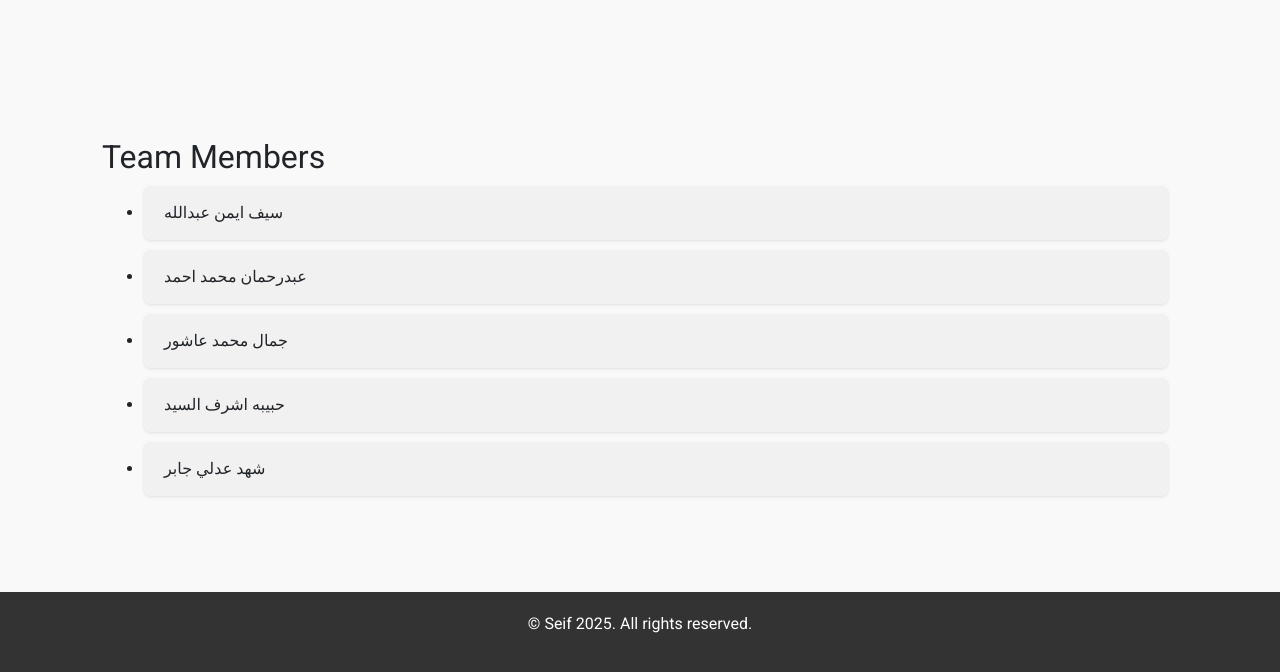
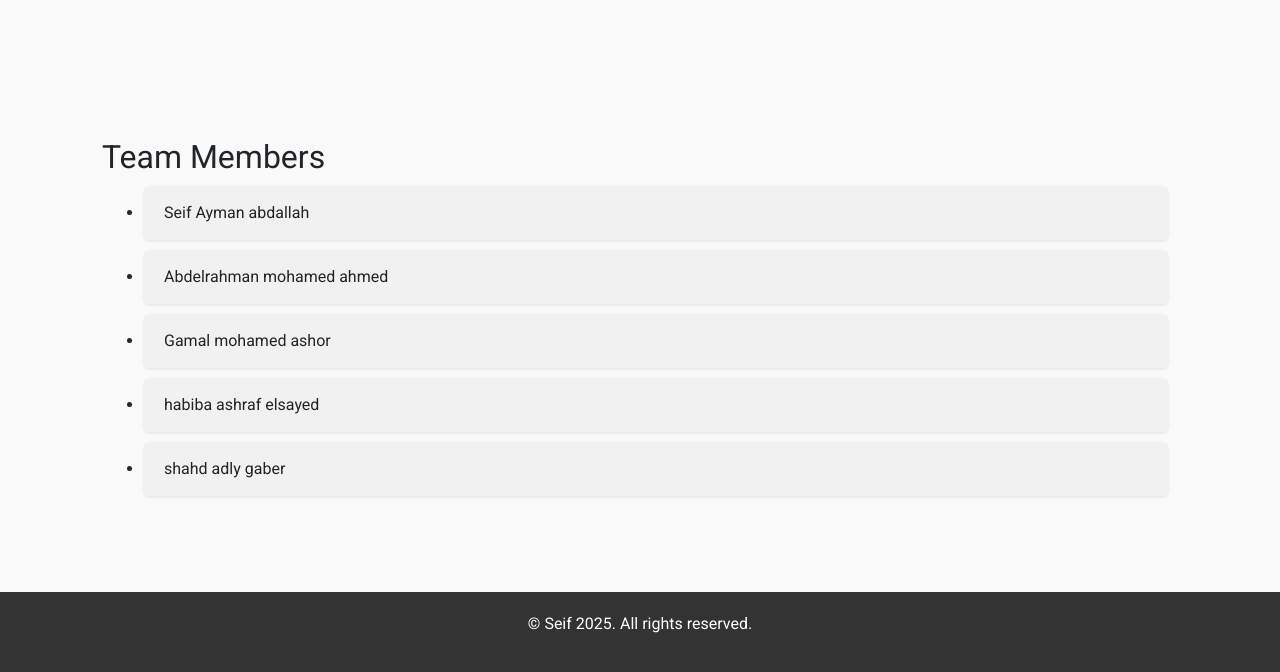
Before and after one commit to seif483r7/collgep, a plain HTML site: page seif.html in a window 1280 px wide. Shown: the part 1833-2505 px from the top of the page. Drawn offline with nearby package versions, Linux system fonts and the light colour scheme.

Commit message:
Update seif.html

```diff
--- a/seif.html
+++ b/seif.html
@@ -292,15 +292,16 @@
       </div>
     </section>
 
-    <section id="team" class="section animate_animated animate_fadeInUp">
-        <h2>Team Members</h2>
-        <ul class="team">
-          <li class="animate_animated animate_flipInX">سيف ايمن عبدالله</li>
-          <li class="animate_animated animate_flipInX">عبدرحمان محمد احمد</li>
-          <li class="animate_animated animate_flipInX">جمال محمد عاشور</li>
-          <li class="animate_animated animate_flipInX">حبيبه اشرف السيد</li>
-          <li class="animate_animated animate_flipInX">شهد عدلي جابر</li>
-        </ul>
+
+       <section id="team" class="section animate_animated animate_fadeInUp">
+      <h2>Team Members</h2>
+      <ul class="team">
+        <li class="animate_animated animate_flipInX">Seif Ayman abdallah</li>
+        <li class="animate_animated animate_flipInX">Abdelrahman mohamed ahmed</li>
+        <li class="animate_animated animate_flipInX">Gamal mohamed ashor</li>
+        <li class="animate_animated animate_flipInX">habiba ashraf elsayed</li>
+        <li class="animate_animated animate_flipInX">shahd adly gaber</li>
+      </ul>
       </section>
       </div>
     </section>
```
